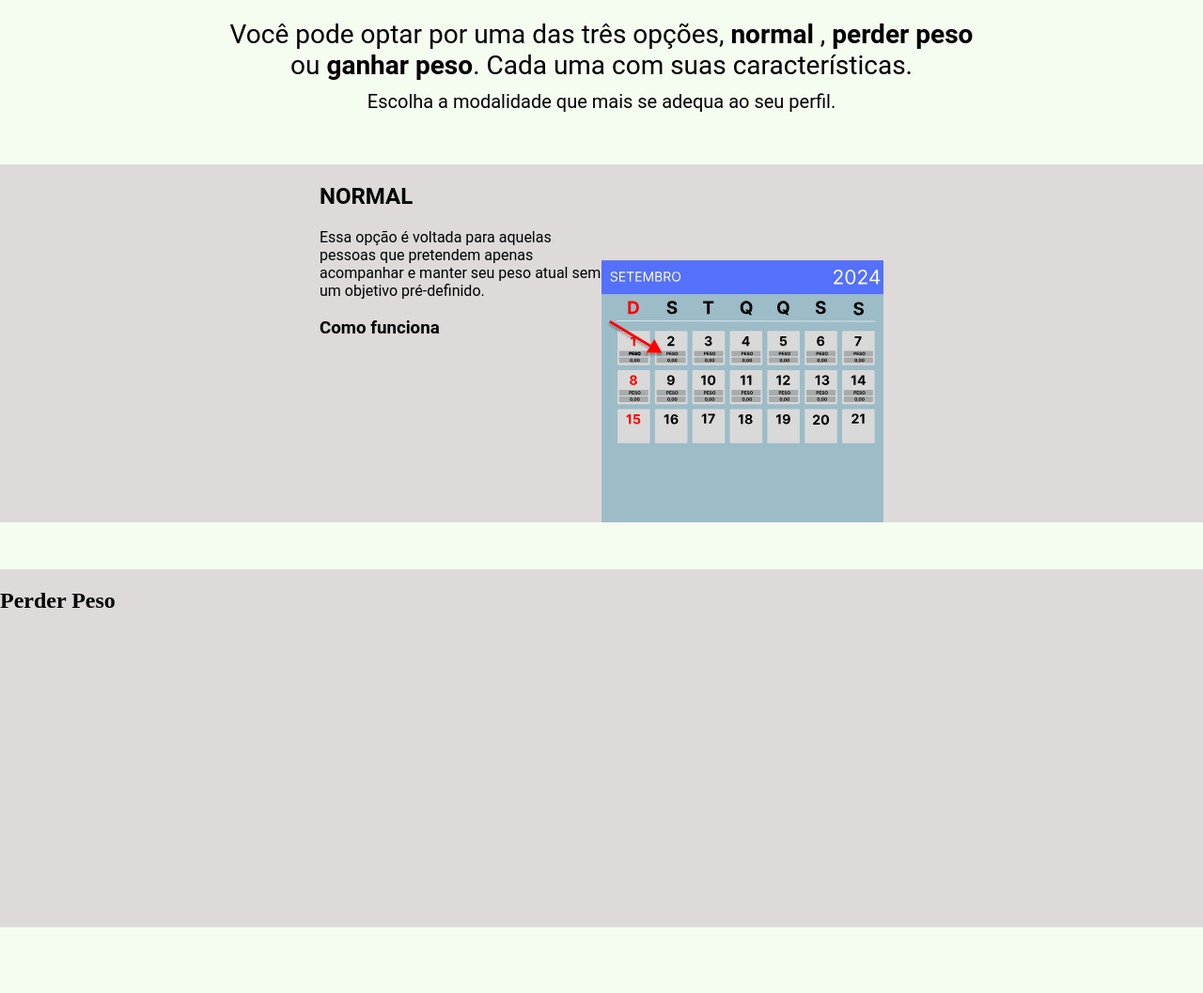
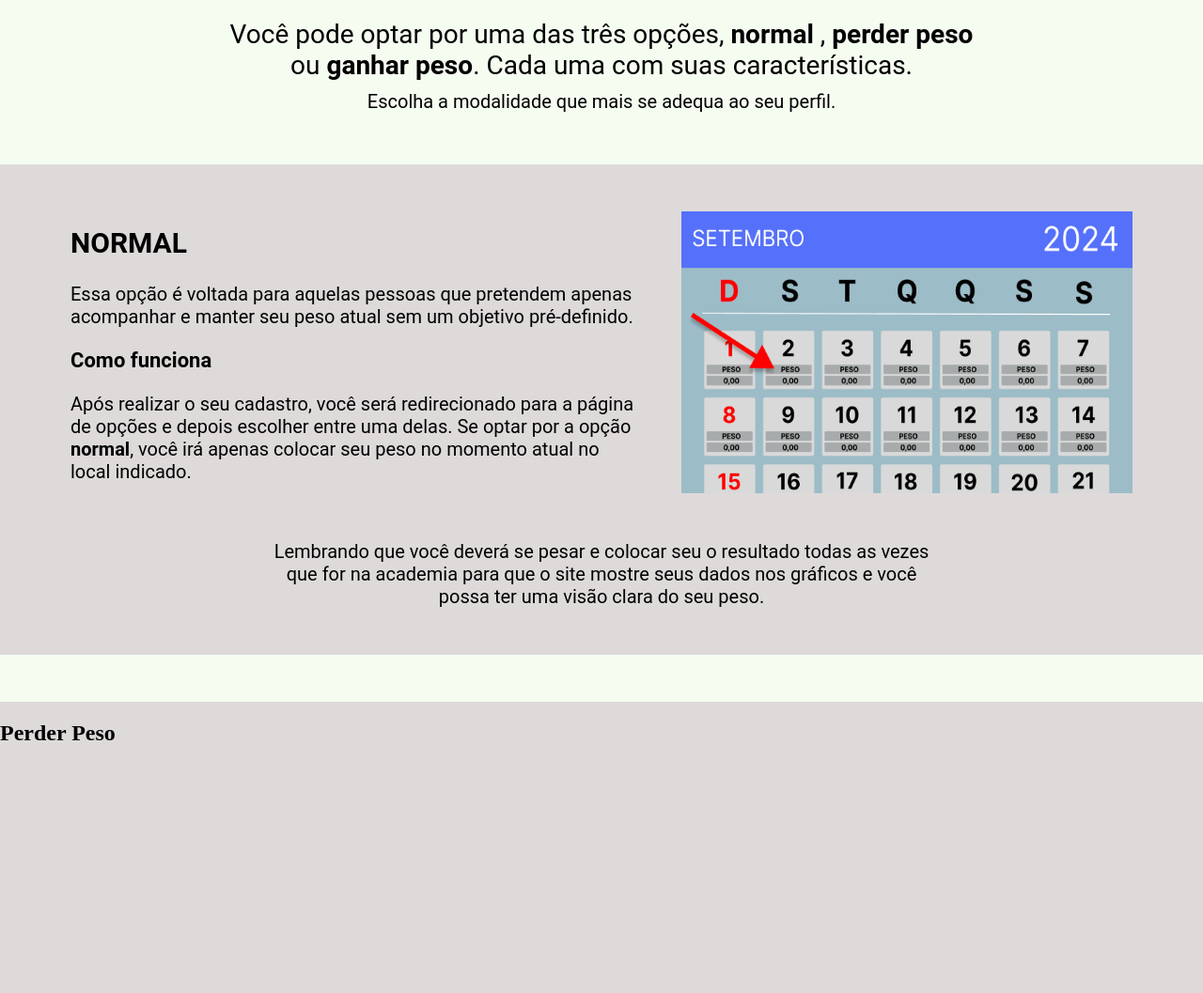
Before and after one commit to elvismota00/pagina_tcc, a PHP site: page / in a window 1280 px wide. Shown: the part 732-1789 px from the top of the page at 94% size. Run offline with PHP 8.4, Linux system fonts and the light colour scheme; some web fonts are replaced.

Commit message:
item normal finalizado

```diff
--- a/css/style.css
+++ b/css/style.css
@@ -132,21 +132,55 @@ nav ul li a:hover {
 
 .tutorial1 {
     display: flex;
-    justify-content: center;
+    flex-direction: column;
+    align-items: center;
     margin-top: 55px;
     width: 100%;
-    height: 450px;
+    height: 600px;
     background-color: #dedada;
     font-family: roboto;
+    align-items: center;
 }
 
-.text_normal {
-    width: 300px;
+.normal {
+    display: flex;
+    justify-content: center;
+    width: 100%;
+    height: 400px;
+    background-color: #dedada;
+    font-family: roboto;
+    align-items: center;
+    margin: 0;
+}
+
+.normal .text_normal2 {
+    width: 600px;
+}
+
+.text_normal2 h2 {
+    font-size: 30px;
+}
+
+.text_normal2 h3 {
+    font-size: 22px;
+}
+
+.text_normal2 p {
+    font-size: 20px;
 }
 
 .tutorial1 img {
-    width: 300px;
-    height: auto;
+    width: 480px;
+    height: 300px;
+    margin-left: 50px;
+}
+
+.tutorial1 .tx p {
+    width: 700px;
+    font-size: 20px;
+    text-align: center;
+    margin: 0;
+    margin-bottom: 50px;
 }
 
 .tutorial {
--- a/index.html
+++ b/index.html
@@ -40,17 +40,23 @@
                 </div>
 
                 <div class="tutorial1">
-                    <div class="text_normal">
-                        <h2>NORMAL</h2>
+                    <div class="normal">
+                        <div class="text_normal2">
+                            <h2>NORMAL</h2>
 
-                        <p>Essa opção é voltada para aquelas pessoas que pretendem apenas acompanhar e manter seu peso atual sem um objetivo pré-definido.</p>
+                            <p>Essa opção é voltada para aquelas pessoas que pretendem apenas acompanhar e manter seu peso atual sem um objetivo pré-definido.</p>
 
-                        <h3>Como funciona</h3>
+                            <h3>Como funciona</h3>
 
-                        <p></p>
+                            <p>Após realizar o seu cadastro, você será redirecionado para a página de opções e depois escolher entre uma delas. Se optar por a opção <strong>normal</strong>, você irá apenas colocar seu peso no momento atual no local indicado. </p>
+                        </div>
+
+                        <img src="imagens/calendario_local.png" alt="">
                     </div>
 
-                    <img src="imagens/Slice 1 (1).svg" alt="">
+                    <div class="tx"><p>Lembrando que você deverá se pesar e colocar seu o resultado todas as vezes que for na academia para que o site mostre seus dados nos gráficos e você possa ter uma visão clara do seu peso.</p>
+                    </div>
+
                 </div>
 
                 <div class="tutorial">
```
Also changed, not shown: imagens/Slice 1 (1).svg (deleted), imagens/Slice 1.svg (deleted), imagens/calendario_local.png (added).
